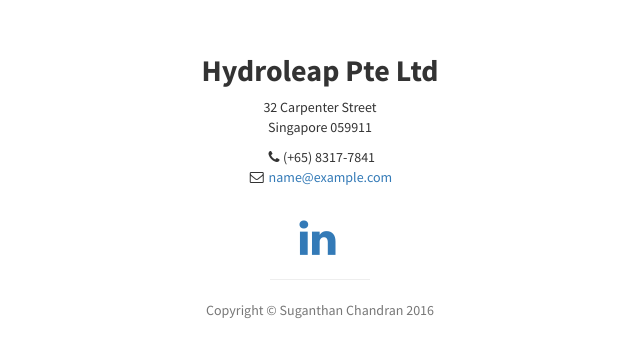
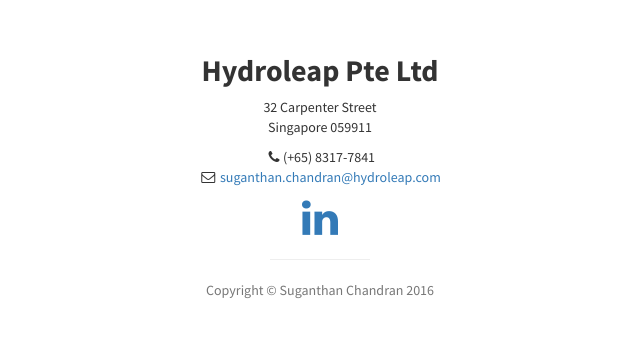
Before and after one commit to SuganthanChandran/Hydroleap, a plain HTML site: page index.html in a window 1280 px wide. Shown: the part 3149-3507 px from the top of the page, without its empty margins (320-960 px from the left). Drawn offline with Linux system fonts and the light colour scheme.

Commit message:
need to change to contactus email , change font too

```diff
--- a/index.html
+++ b/index.html
@@ -224,23 +224,26 @@
                         <br>Singapore 059911</p>
                     <ul class="list-unstyled">
                         <li><i class="fa fa-phone fa-fw"></i>(+65) 8317-7841</li>
-                        <li><i class="fa fa-envelope-o fa-fw"></i> <a href="mailto:name@example.com">name@example.com</a>
+                        <li><i class="fa fa-envelope-o fa-fw"></i> <a href="mailto:name@example.com">suganthan.chandran@hydroleap.com</a>
                         </li>
                     </ul>
+					<a href="#"><i class="fa fa-linkedin fa-fw fa-3x"></i></a>
+					<!--
                     <br>
                     <ul class="list-inline">
                         <li>
                             <a href="#"><i class="fa fa-linkedin fa-fw fa-3x"></i></a>
                         </li>
-                        <!--
+
 						<li>
                             <a href="#"><i class="fa fa-linkedin-square fa-fw fa-3x"></i></a>
                         </li>
                         <li>
                             <a href="#"><i class="fa fa-dribbble fa-fw fa-3x"></i></a>
                         </li>
-						-->
+
                     </ul>
+					-->
                     <hr class="small">
                     <p class="text-muted">Copyright &copy; Suganthan Chandran 2016</p>
                 </div>
```
